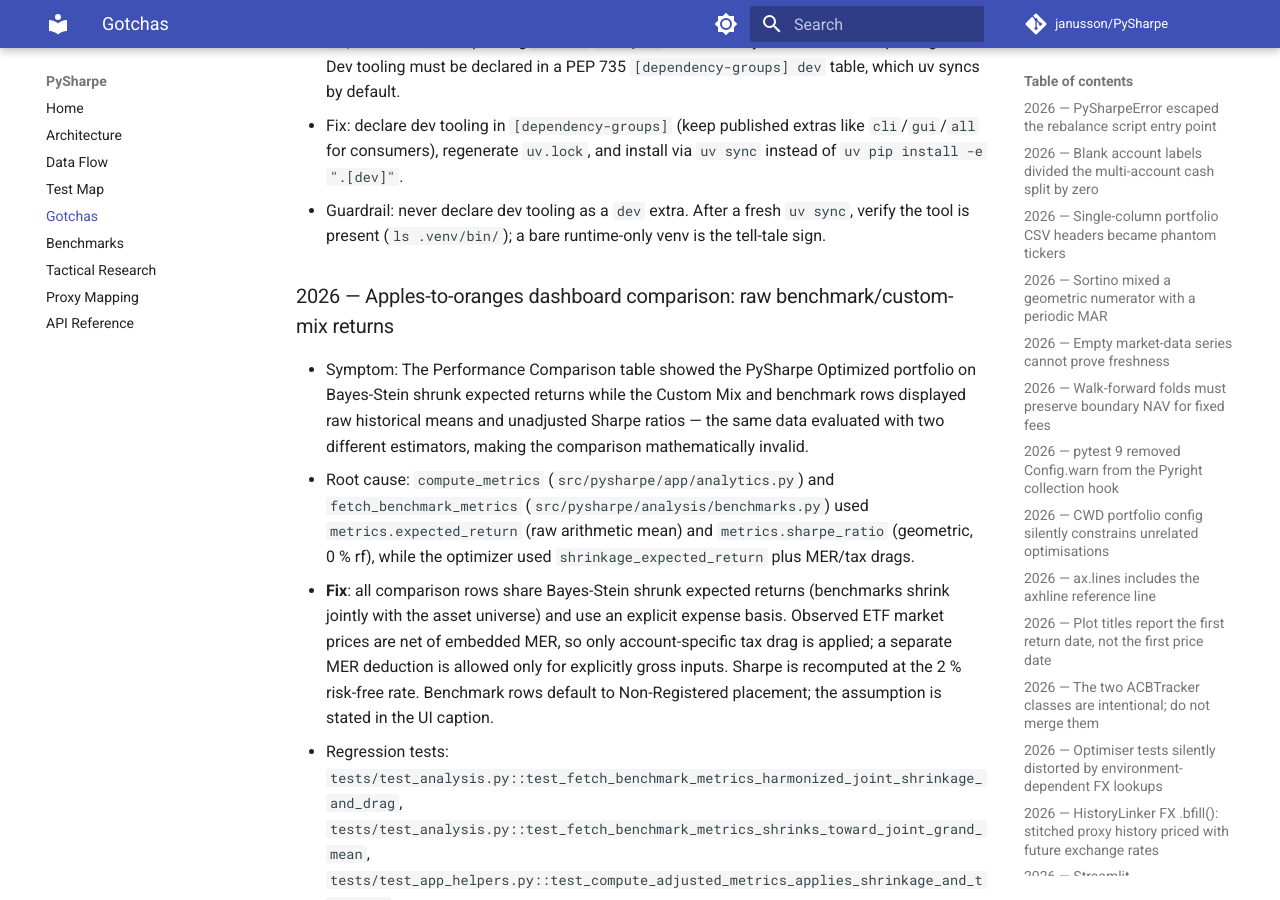
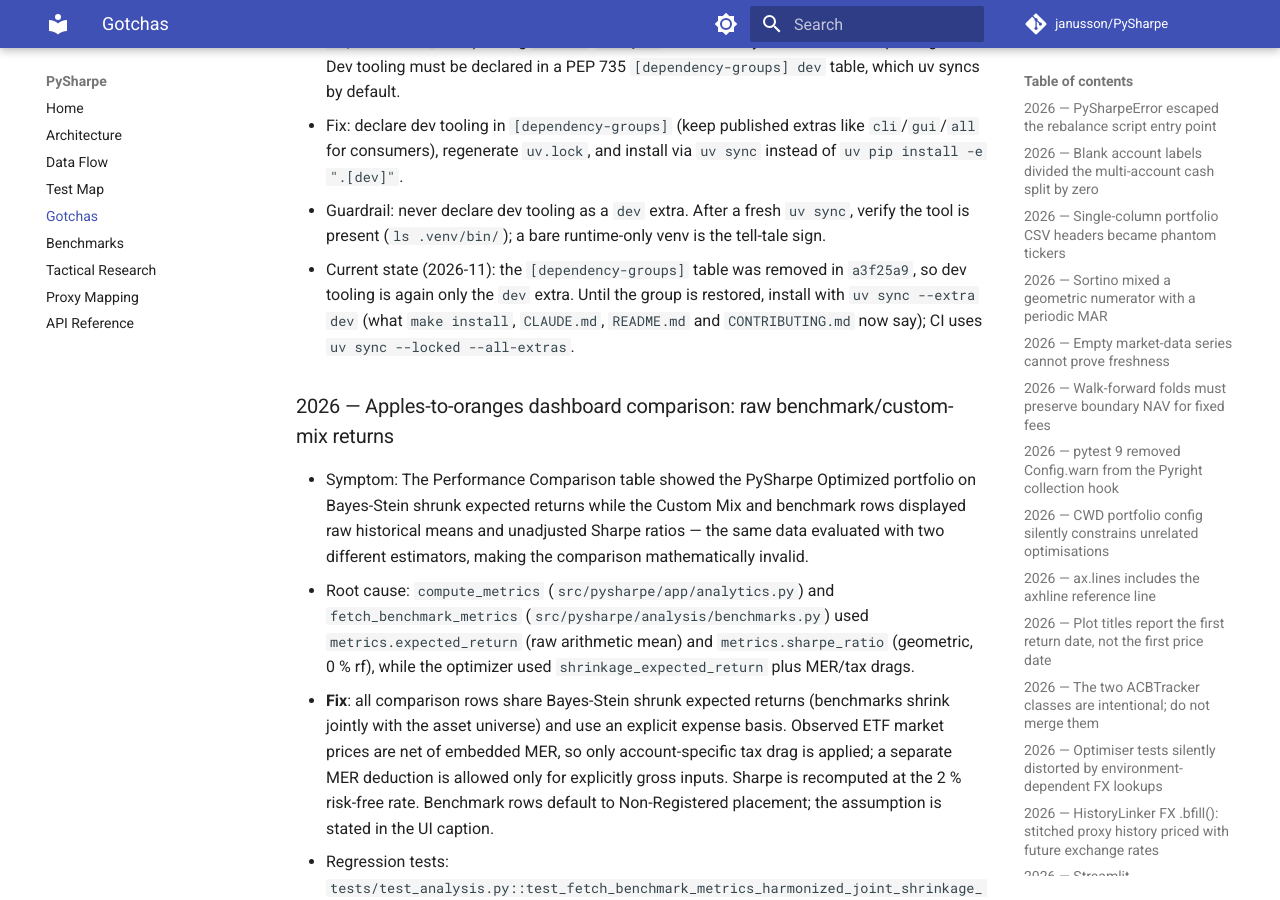
Before and after one commit to janusson/PySharpe, an MkDocs documentation site: the page built from docs/GOTCHAS.md, in a window 1280 px wide and 900 px high, scrolled down 6668 px. Built offline with MkDocs 1.6.1 and Material for MkDocs 9.7.7, drawn with Linux system fonts in a browser that asks for light colours; comment, search, counter and statistics services are not loaded.

Commit message:
docs: install dev tooling with uv sync --extra dev
pyproject.toml declares ruff, pyright, pytest and mkdocs as the optional
`dev` extra; the [dependency-groups] table was removed in a3f25a9. Plain
`uv sync` therefore installs runtime packages only. Point make install,
CLAUDE.md, README.md, CONTRIBUTING.md and docs/index.md at
`uv sync --extra dev`, and record the current state in the existing
GOTCHAS entry. CI is unaffected (it uses --all-extras).

Co-Authored-By: Claude Opus 5.5 <noreply@anthropic.com>

```diff
--- a/docs/GOTCHAS.md
+++ b/docs/GOTCHAS.md
@@ -268,6 +268,11 @@
 - Guardrail: never declare dev tooling as a `dev` extra. After a fresh
   `uv sync`, verify the tool is present (`ls .venv/bin/`); a bare runtime-only
   venv is the tell-tale sign.
+- Current state (2026-11): the `[dependency-groups]` table was removed in
+  `a3f25a9`, so dev tooling is again only the `dev` extra. Until the group is
+  restored, install with `uv sync --extra dev` (what `make install`,
+  `CLAUDE.md`, `README.md` and `CONTRIBUTING.md` now say); CI uses
+  `uv sync --locked --all-extras`.
 
 ### 2026 — Apples-to-oranges dashboard comparison: raw benchmark/custom-mix returns
 
```
Also changed, not shown: CLAUDE.md (+5 -3 lines), CONTRIBUTING.md (+1 -1 lines), README.md (+4 -4 lines), docs/index.md (+1 -1 lines), 1 other file.
